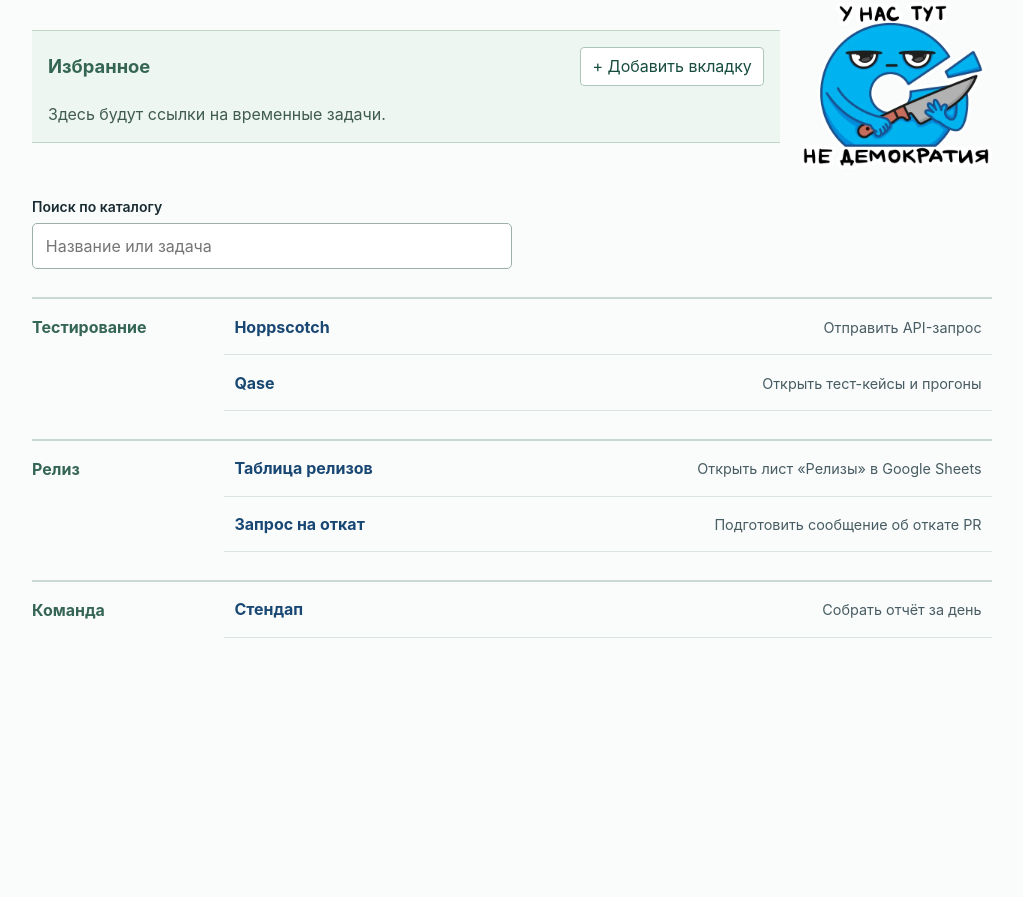
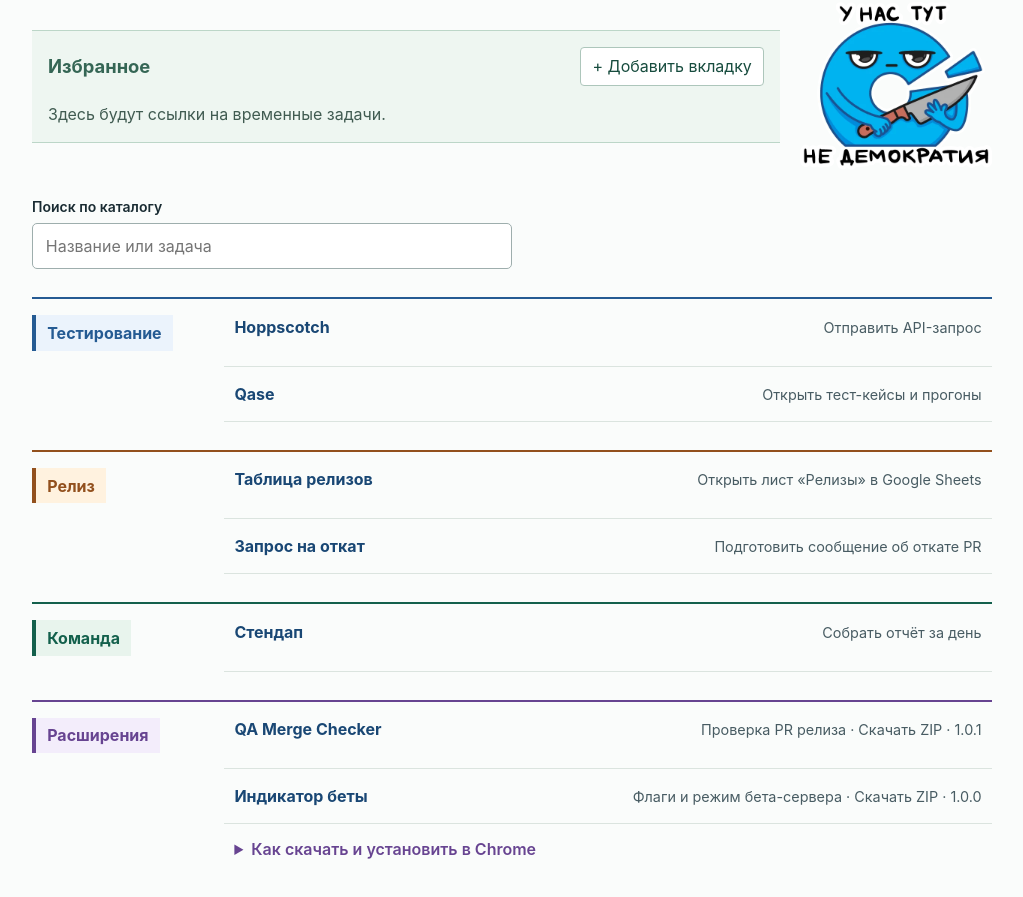
Before and after one commit to Lidia932/qa-workbench-pages, a plain HTML site: page index.html in a window 1280 px wide. Shown: the part 157-1054 px from the top of the page, without its empty margins (128-1151 px from the left). Before the commit the page ends 859 px from the top, so only its background shows below. Drawn offline with Linux system fonts and the light colour scheme.

Commit message:
Link team extension downloads and distinguish catalog sections

```diff
--- a/catalog.js
+++ b/catalog.js
@@ -14,6 +14,7 @@ function render() {
     if (![group, name, description].join(' ').toLocaleLowerCase('ru').includes(query)) continue;
     if (!groups.has(group)) {
       const section = document.createElement('section');
+      section.dataset.group = group;
       section.append(element('h2', group));
       groups.set(group, section);
     }
@@ -24,6 +25,11 @@ function render() {
     link.append(element('strong', name), element('span', description));
     groups.get(group).append(link);
   }
+  const extensions = groups.get('Расширения');
+  if (extensions) {
+    extensions.id = 'extensions';
+    extensions.append(document.querySelector('#install-guide').content.cloneNode(true));
+  }
   catalog.replaceChildren(...groups.values());
   document.querySelector('#empty').hidden = groups.size !== 0;
 }
--- a/index.html
+++ b/index.html
@@ -24,6 +24,18 @@
   <label for="search">Поиск по каталогу</label>
   <input id="search" type="search" placeholder="Название или задача" autocomplete="off">
   <div id="catalog"></div>
+  <template id="install-guide">
+    <details class="install-guide">
+      <summary>Как скачать и установить в Chrome</summary>
+      <ol>
+        <li>Войдите в GitHub под аккаунтом с доступом к QA-Roistat. Архивы доступны участникам репозитория.</li>
+        <li>Скачайте ZIP выбранного расширения. Распакуйте каждое расширение в отдельную постоянную папку.</li>
+        <li>Введите <code>chrome://extensions</code> в адресной строке Chrome и включите «Режим разработчика».</li>
+        <li>Нажмите «Загрузить распакованное расширение» и выберите папку, в которой лежит <code>manifest.json</code>.</li>
+        <li>Найдите «QA release tool» или «Feature Cookie Indicator» в списке расширений. Обновите открытую рабочую вкладку.</li>
+      </ol>
+    </details>
+  </template>
   <p id="empty" role="status" hidden>По этому запросу инструментов нет.</p>
 </main>
 <script src="tools.js"></script>
--- a/style.css
+++ b/style.css
@@ -22,6 +22,15 @@ a { grid-column: 2; display: flex; flex-wrap: wrap; align-items: baseline; justi
 a:first-of-type { grid-row: 1; }
 a:hover { background: #eaf3ef; }
 a:hover strong { text-decoration: underline; }
+#catalog section { --accent: #13604c; --tint: #e8f4ed; border-top: 2px solid var(--accent); }
+#catalog [data-group="Тестирование"] { --accent: #255b93; --tint: #ebf3fc; }
+#catalog [data-group="Релиз"] { --accent: #92501d; --tint: #fff2df; }
+#catalog [data-group="Расширения"] { --accent: #674491; --tint: #f3edfb; }
+#catalog section h2 { color: var(--accent); background: var(--tint); border-left: 4px solid var(--accent); padding: .35rem .7rem; align-self: start; justify-self: start; }
+#catalog section a:hover { background: var(--tint); }
+.install-guide { grid-column: 2; padding: .8rem .65rem; }
+.install-guide summary { color: var(--accent); cursor: pointer; font-weight: 600; }
+.install-guide li + li { margin-top: .4rem; }
 a span { font-size: .9rem; color: #485c63; }
 :focus-visible { outline: 3px solid #347ba9; outline-offset: 2px; }
 aside { border-block: 1px solid #bcd6c8; background: #eef6f1; padding: 1rem; margin-bottom: 1.6rem; }
--- a/tools.js
+++ b/tools.js
@@ -4,5 +4,7 @@ const tools = [
   ['Тестирование', 'Qase', 'Открыть тест-кейсы и прогоны', 'https://app.qase.io/'],
   ['Релиз', 'Таблица релизов', 'Открыть лист «Релизы» в Google Sheets', 'https://docs.google.com/spreadsheets/d/1dFTb3UgsfQG35SZR0v2xmL_ytcI_7LQiUWknua9CBuU/edit?gid=0#gid=0'],
   ['Релиз', 'Запрос на откат', 'Подготовить сообщение об откате PR', './revert.html'],
-  ['Команда', 'Стендап', 'Собрать отчёт за день', './standup.html']
+  ['Команда', 'Стендап', 'Собрать отчёт за день', './standup.html'],
+  ['Расширения', 'QA Merge Checker', 'Проверка PR релиза · Скачать ZIP · 1.0.1', 'https://github.com/Lidia932/QA-Roistat/blob/qa-extensions/downloads/qa-merge-checker-1.0.1.zip?raw=true'],
+  ['Расширения', 'Индикатор беты', 'Флаги и режим бета-сервера · Скачать ZIP · 1.0.0', 'https://github.com/Lidia932/QA-Roistat/blob/qa-extensions/downloads/beta-cookie-indicator-1.0.0.zip?raw=true']
 ];
```
